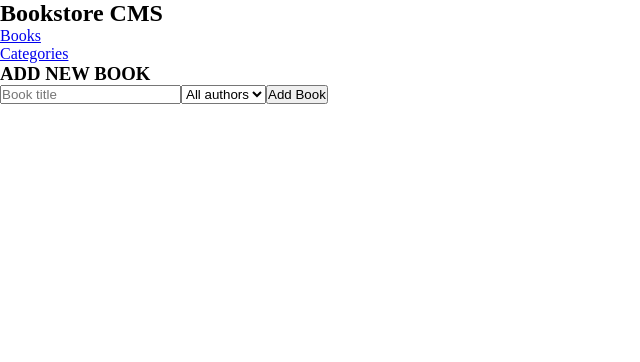
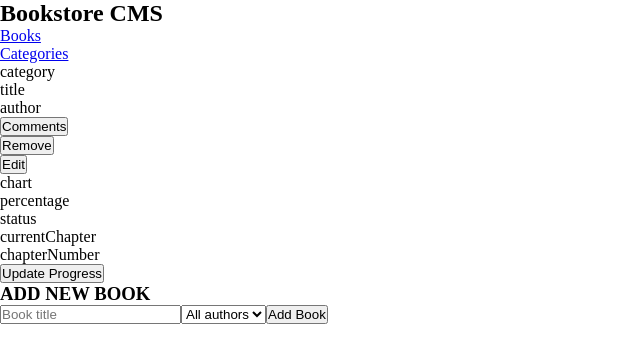
Before and after one commit to fpsapc/bookstore, a React (Create React App) app: page / in a window 1280 px wide. Shown: the top 362 px of the page, without its empty margins (0-640 px from the left). Built offline with nearby package versions, Linux system fonts and the light colour scheme.

Commit message:
Add BookCard in Books.js

```diff
--- a/src/components/Books.js
+++ b/src/components/Books.js
@@ -1,8 +1,10 @@
 import React from 'react';
 import AddBook from './AddBook';
+import BookCard from './BookCard';
 
 const Books = () => (
   <div>
+    <BookCard />
     <AddBook />
   </div>
 );
```
